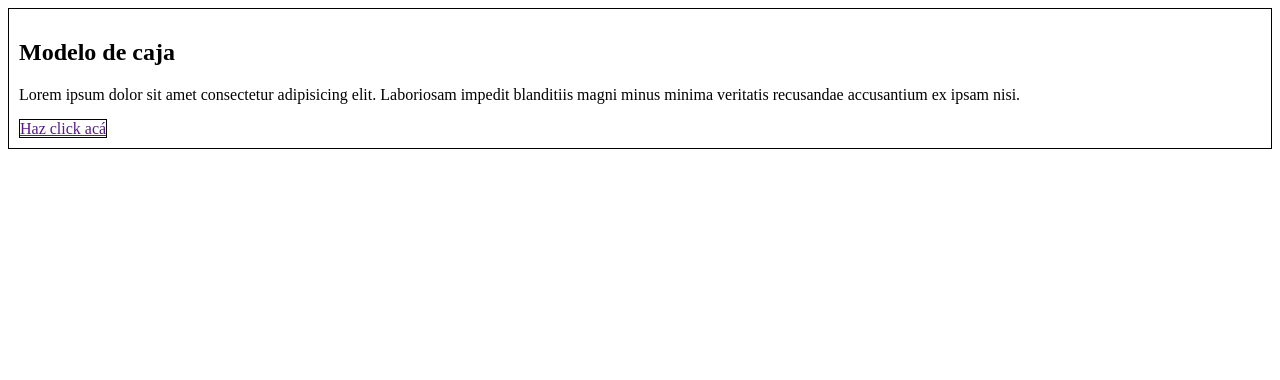
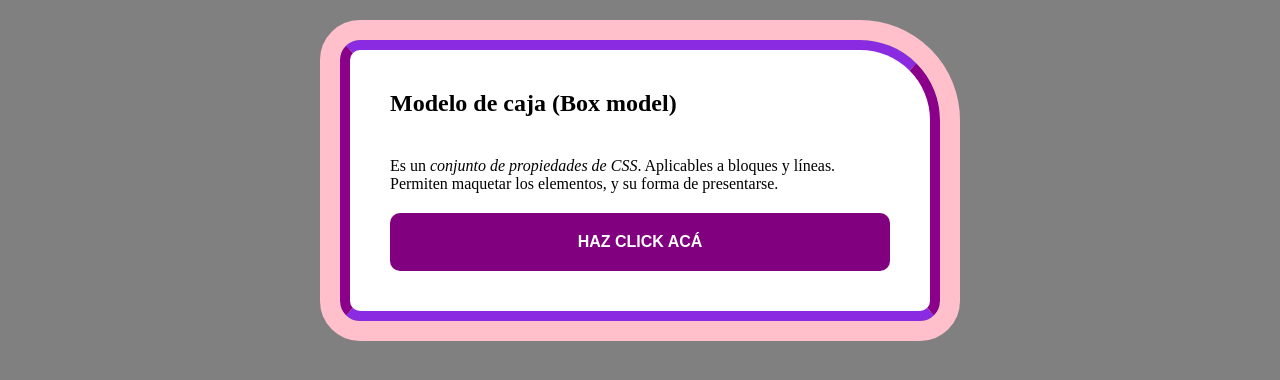
Before and after one commit to ernestomontellano-ucb/modelodecaja, a plain HTML site: page index.html in a window 1280 px wide. Drawn offline with Linux system fonts and the light colour scheme.

Commit message:
Vimos todas las propiedades del modelo de caja, y vimos el cambio entre líneas y cajas con display.

```diff
--- a/css/estilos.css
+++ b/css/estilos.css
@@ -1,8 +1,52 @@
-div{
-    border: 1px solid black;
-    padding:10px;
+*{
+    margin: 0;
+    padding: 0;
+    box-sizing:border-box;
 }
 
-a{
-    border:1px solid black;
+body{
+    background-color: gray;
 }
+/* SELECTOR DE CLASE*/
+.caja{
+background-color:white;
+width:600px;
+/*ÚNICA FORMA DE CENTRAR UN ELEMENTO DE BLOQUE*/
+margin:40px auto;
+padding:40px;
+border-bottom:10px solid blueviolet;
+border-top: 10px solid blueviolet;
+border-left: 10px solid darkmagenta;
+border-right: 10px solid darkmagenta;
+border-radius:20px;
+border-top-right-radius:80px;
+outline:20px solid pink;
+}
+.caja h2{
+    margin-bottom:40px;
+}
+.caja p {
+    margin-bottom: 20px;
+}
+.caja a{
+    display:block;
+    /*ESTA PROPIEDAD NO FUNCIONA EN ELEMENTOS DE LÍNEA*/
+    background-color: purple;
+    border-radius:10px;
+    padding:20px 40px;
+    /*ESTA PROPIEDAD TAMPOCO FUNCIONA EN ELEMENTOS DE LÍNEA*/
+    margin:0 auto;
+    /*PROPIEDADES TIPOGRÁFICAS*/
+    color:white;
+    text-align: center;
+    font-family:sans-serif;
+    font-weight:bold;
+    font-size:16px;
+    text-decoration: none;
+    text-transform: uppercase;
+    transition:all 1s;
+}
+.caja a:hover{
+    background: darkslateblue;
+    box-shadow:0px 0px 10px rgba(0,0,0,.6);
+}
--- a/index.html
+++ b/index.html
@@ -8,9 +8,12 @@
     <link rel="stylesheet" href="css/estilos.css">
 </head>
 <body>
-    <div>
-        <h2>Modelo de caja</h2>
-        <p>Lorem ipsum dolor sit amet consectetur adipisicing elit. Laboriosam impedit blanditiis magni minus minima veritatis recusandae accusantium ex ipsam nisi.</p>
+    <div class="caja">
+        <h2>Modelo de caja (Box model)</h2>
+        <p id="descripcion">Es un <em>conjunto de propiedades de CSS</em>. Aplicables a bloques y líneas.
+            Permiten maquetar los elementos, y su forma de presentarse.
+
+        </p>
         <a href="">Haz click acá</a>
     </div>
 
```
